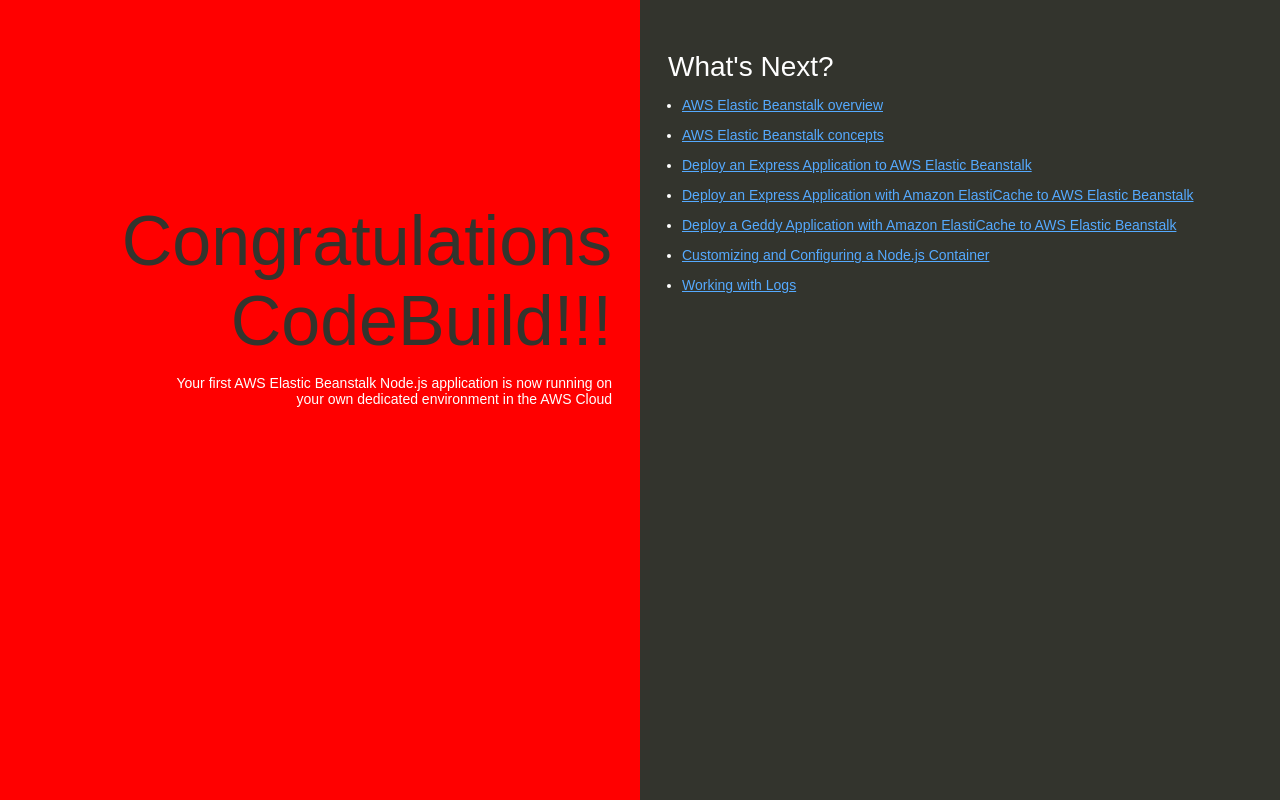
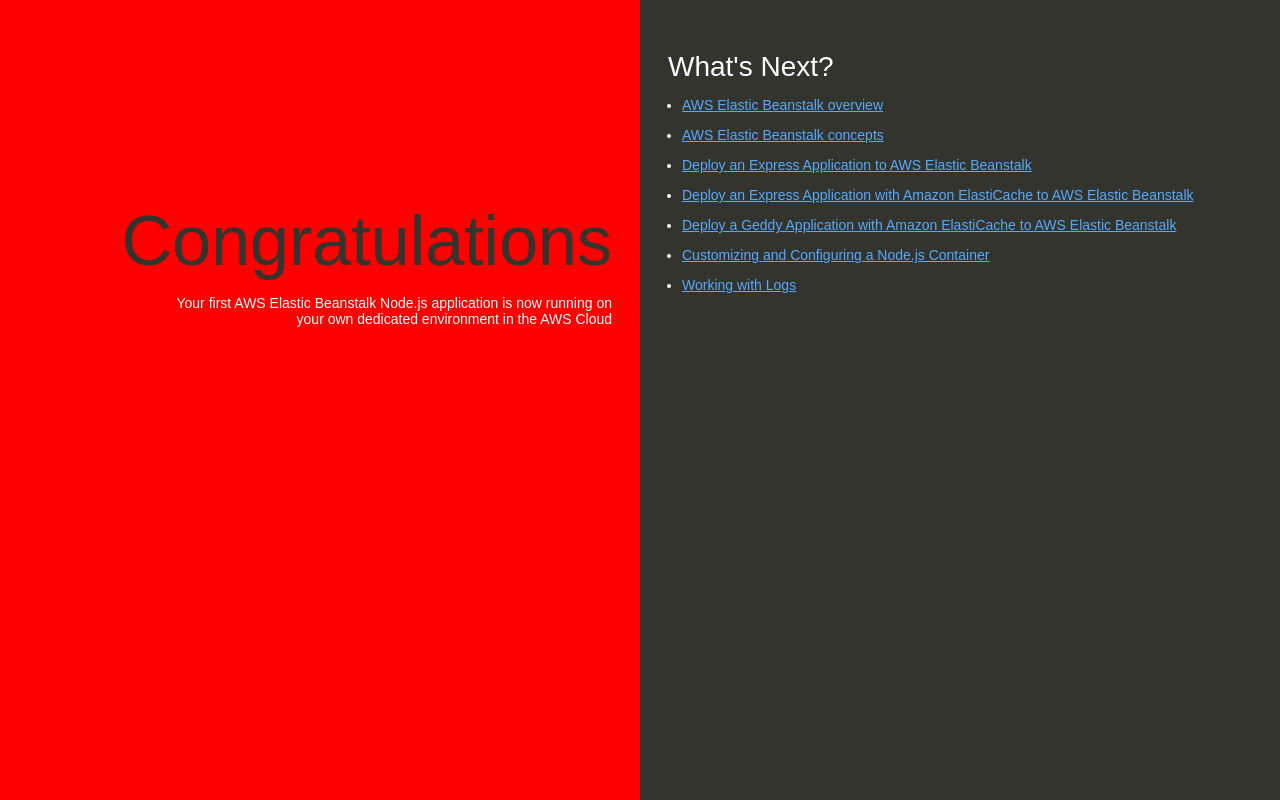
Before and after one commit to ssilva-cit/my-nodejs-app, a website: page index.html in a window 1280 px wide. Drawn offline with Linux system fonts and the light colour scheme.

Commit message:
dom 12 jul 2026 13:44:54 -03

```diff
--- a/index.html
+++ b/index.html
@@ -74,7 +74,7 @@
   </head>
   <body>
     <div class="textColumn">
-      <h1>Congratulations CodeBuild!!!</h1>
+      <h1>Congratulations</h1>
       <p>Your first AWS Elastic Beanstalk Node.js application is now running on your own dedicated environment in the AWS Cloud</p>
     </div>
     <div class="linksColumn">
```
